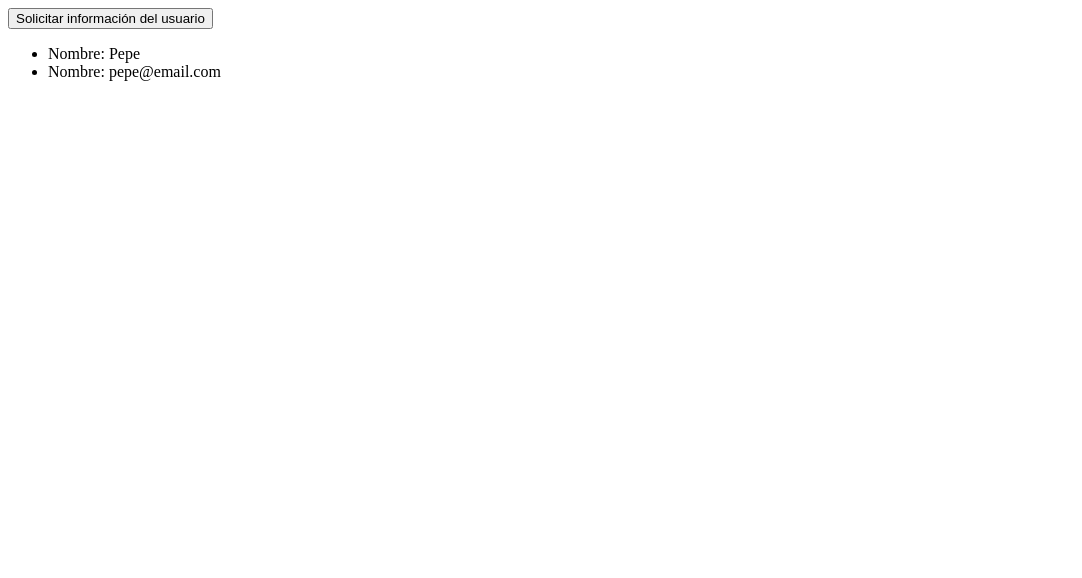
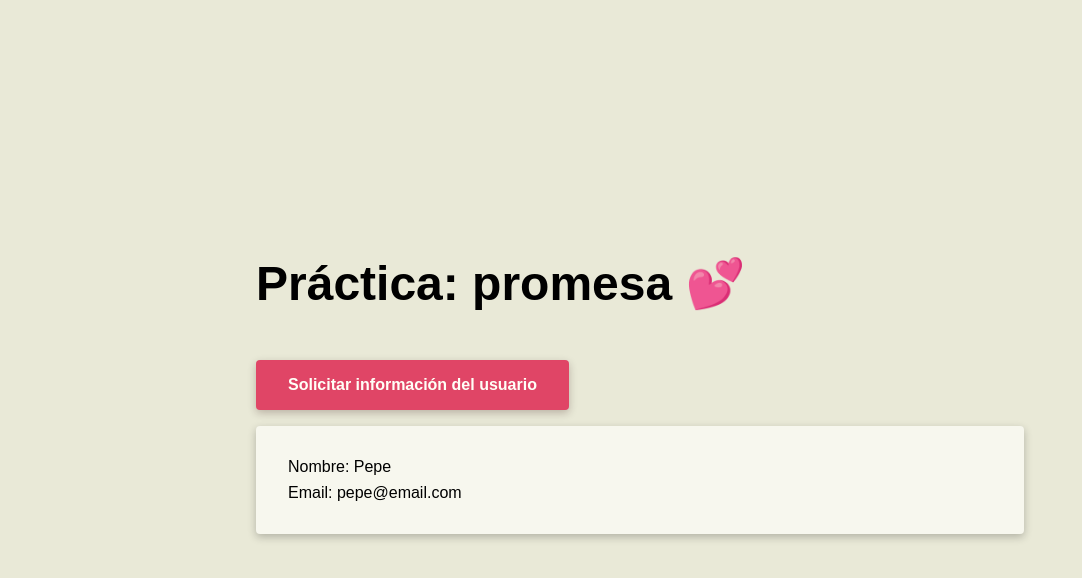
Before and after one commit to IreneSaizdg/practica_promesas-async, a plain HTML site: page index.html in a window 1280 px wide. Both pictures are taken after a click on the button "Solicitar información del usuario". Shown: the whole page, without its empty margins (0-1082 px from the left). Drawn offline with Linux system fonts and the light colour scheme.

Commit message:
ADD: CSS and header

```diff
--- a/css/main.css
+++ b/css/main.css
@@ -1,3 +1,73 @@
+/*Working test
 body{
-    /* background-color: red; */
+    background-color: red;
+}*/
+
+/*RESET----------------------------------------*/
+*{
+    margin: 0;
+    padding: 0;
+    box-sizing: border-box;
 }
+
+li{
+    list-style-type: none;
+}
+
+
+/*ETIQUETAS -----------------------------------*/
+body{
+    font-family: Arial, Helvetica, sans-serif;
+    background-color: #e9e9d7;
+    padding: 20%;
+}
+
+main{
+    margin: 0 auto;
+}
+
+
+
+/*IDS Y CLASES PERSONALIZADAS ----------------*/
+
+.titleContainer{
+    margin-bottom: 2em;
+    font-size: 1.5em;
+}
+
+
+#buttonAskInfo{
+    font-family: Arial, Helvetica, sans-serif;
+    font-size: 1rem;
+    font-weight: 600;
+    background-color: #e04566;
+    color: rgb(255, 255, 247);
+    padding: 1em 2em;
+    border-radius: 0.25em;
+    border: none;
+    cursor: pointer;
+    box-shadow: rgba(36, 1, 1, 0.24) 0px 3px 8px;
+}
+
+
+.userCard{
+    background-color: #f7f7ee;
+    padding: 2em 2em 1.5em 2em;
+    margin-top: 1em;
+    border-radius: 0.25em;
+    box-shadow: rgba(0, 0, 0, 0.24) 0px 3px 8px;
+}
+
+.userLi{
+    padding-bottom: 0.5em;
+    font-size: 1rem;
+}
+
+
+/*MEDIAQUERIES -----------------------------------*/
+@media (max-width: 600px){
+.titleContainer{
+    text-align: center;
+}
+
+}
--- a/index.html
+++ b/index.html
@@ -8,7 +8,9 @@
     <link rel="stylesheet" href="/css/main.css">
 </head>
 <body>
-
+    <header class="titleContainer">
+        <h1 class="title">Práctica: promesa 💕 </h1>
+    </header>
     <main>
         <!--Botón Solcitar info-->
         <button id="buttonAskInfo">Solicitar información del usuario</button>
--- a/js/main.js
+++ b/js/main.js
@@ -98,7 +98,7 @@ function createUserCard(user){ //Desestructuración ({name, email}) -> como par
 
     const liEmail = document.createElement('LI');
     liEmail.classList.add("userLi")
-    liEmail.textContent = `Nombre: ${user[0].email}` //email (se puede tomar de desestructuración)
+    liEmail.textContent = `Email: ${user[0].email}` //email (se puede tomar de desestructuración)
 
     //Colocación
     fragment.append(userCard)// -> Añade la card al fragmento   //usersContainer.append(userCard)
```
